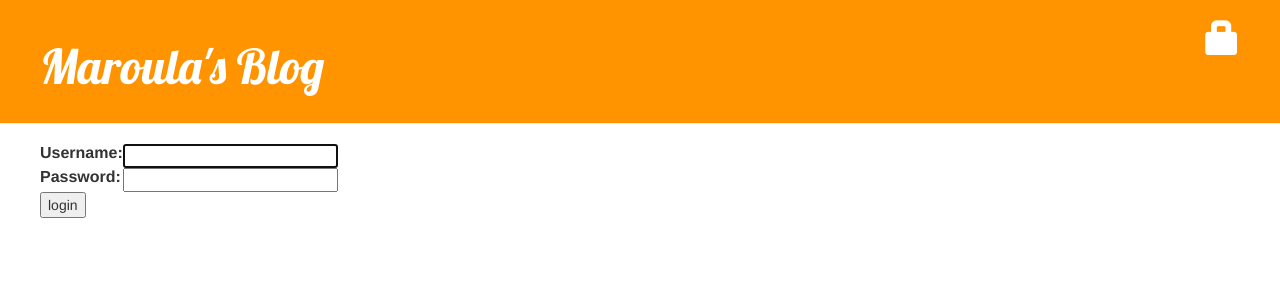
After one commit to gsfakianakis/my-first-blog, a Django app: page /accounts/login/ in a window 1280 px wide. The commit adds this page. Shown: the top 300 px of the page. Run offline with Django 3.2, Linux system fonts and the light colour scheme; some libraries are stand-ins or nearby versions.

Commit message:
User Login

```diff
--- a/blog/templates/blog/base.html
+++ b/blog/templates/blog/base.html
@@ -12,11 +12,13 @@
             {% if user.is_authenticated %}
             <a href="{% url "post_new" %}" class="top-menu"><span class="glyphicon glyphicon-plus"></span></a>
             <a href="{% url "post_draft_list" %}" class="top-menu"><span class="glyphicon glyphicon-edit"></span></a>
-
+            <p class="top-menu">Hello {{ user.username }}<small>(<a href="{% url "django.contrib.auth.views.logout" %}">Log out</a>)</small></p>
+            {% else %}
+            <a href="{% url "django.contrib.auth.views.login" %}" class="top-menu"><span class="glyphicon glyphicon-lock"></a>
             {% endif %}
-            <h1><a href="/">Maroula's Blog</a></h1>
+            <h1><a href="{% url "blog.views.post_list" %}">Maroula's Blog</a></h1>
         </div>
-        <div class="content container">
+        <div class="content">
           <div class="row">
           <div class="col-md-8">
           {% block content %}
@@ -25,4 +27,5 @@
           </div>
         </div>
     </body>
+
 </html>
--- /dev/null
+++ b/blog/templates/registration/login.html
@@ -0,0 +1,21 @@
+{% extends "blog/base.html" %}
+{% block content %}
+{% if form.errors %}
+<p>Your username and password didn't match. Please try again.</p>
+{% endif %}
+<form method="post" action="{% url "django.contrib.auth.views.login" %}">
+{% csrf_token %}
+<table>
+<tr>
+<td>{{ form.username.label_tag }}</td>
+<td>{{ form.username }}</td>
+</tr>
+<tr>
+<td>{{ form.password.label_tag }}</td>
+<td>{{ form.password }}</td>
+</tr>
+</table>
+<input type="submit" value="login" />
+<input type="hidden" name="next" value="{{ next }}" />
+</form>
+{% endblock %}
--- a/blog/urls.py
+++ b/blog/urls.py
@@ -12,4 +12,5 @@ urlpatterns = [
     url(r'^post/(?P<pk>[0-9]+)/publish/$', views.post_publish, name='post_publish'),
     url(r'^post/(?P<pk>[0-9]+)/remove/$', views.post_remove, name='post_remove'),
 
+
 ]
--- a/blog/views.py
+++ b/blog/views.py
@@ -3,6 +3,7 @@ from django.utils import timezone
 from .models import Post
 from .forms import PostForm
 from django.shortcuts import redirect
+from django.contrib.auth.decorators import login_required
 
 # Create your views here.
 def post_list(request):
@@ -13,6 +14,7 @@ def post_detail(request, pk):
     post = get_object_or_404(Post, pk=pk)
     return render(request, 'blog/post_detail.html', {'post': post})
 
+@login_required
 def post_new(request):
     if request.method == "POST":
         form = PostForm(request.POST)
@@ -26,6 +28,7 @@ def post_new(request):
         form = PostForm()
     return render(request, 'blog/post_edit.html', {'form': form})
 
+@login_required
 def post_edit(request, pk):
     post = get_object_or_404(Post, pk=pk)
     if request.method == "POST":
@@ -40,15 +43,18 @@ def post_edit(request, pk):
         form = PostForm(instance=post)
     return render(request, 'blog/post_edit.html', {'form': form})
 
+@login_required
 def post_draft_list(request):
     posts = Post.objects.filter(published_date__isnull=True).order_by('created_date')
     return render(request, 'blog/post_draft_list.html', {'posts': posts})
 
+@login_required
 def post_publish(request, pk):
     post = get_object_or_404(Post, pk=pk)
     post.publish()
     return redirect('blog.views.post_detail', pk=pk)
 
+@login_required
 def post_remove(request, pk):
     post = get_object_or_404(Post, pk=pk)
     post.delete()
--- a/mysite/settings.py
+++ b/mysite/settings.py
@@ -102,3 +102,5 @@ USE_TZ = True
 
 STATIC_URL = '/static/'
 STATIC_ROOT = os.path.join(BASE_DIR, 'static')
+
+LOGIN_REDIRECT_URL = '/'
--- a/mysite/urls.py
+++ b/mysite/urls.py
@@ -1,5 +1,8 @@
 from django.conf.urls import include, url
 from django.contrib import admin
+
+admin.autodiscover()
+
 
 urlpatterns = [
     # Examples:
@@ -7,5 +10,7 @@ urlpatterns = [
     # url(r'^blog/', include('blog.urls')),
 
     url(r'^admin/', include(admin.site.urls)),
+    url(r'^accounts/login/$', 'django.contrib.auth.views.login'),
+    url(r'^accounts/logout/$', 'django.contrib.auth.views.logout', {'next_page': '/'}),
     url(r'', include('blog.urls')),
 ]
```
Also changed, not shown: db.sqlite3. Lines whose indentation alone changed are shown as unchanged.
